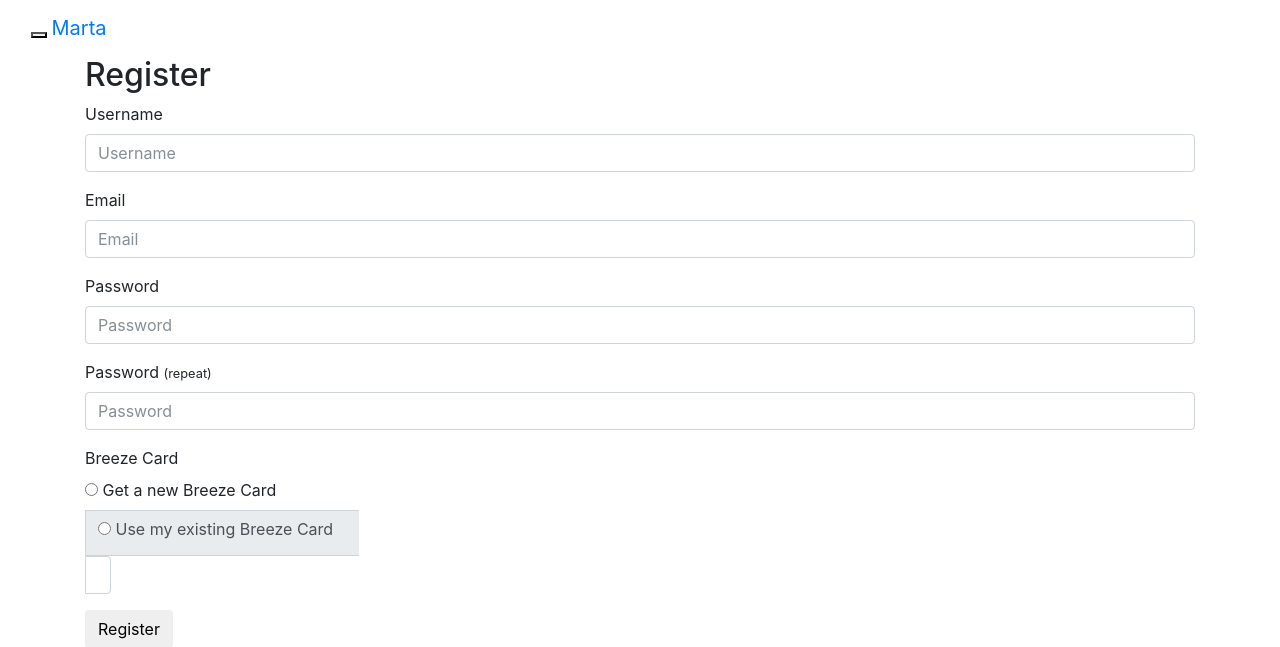
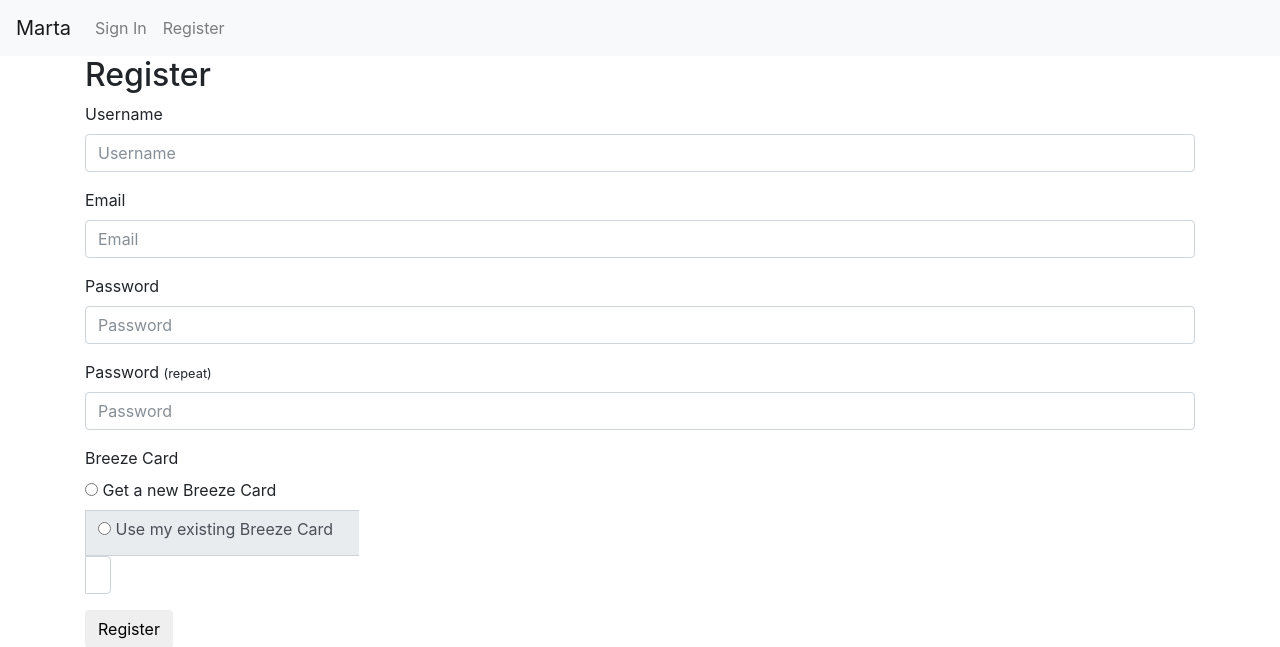
Before and after one commit to Piejak/cs4400_project, a Flask app: page /register in a window 1280 px wide. Shown: the top 647 px of the page. Run offline with Flask 2, Linux system fonts and the light colour scheme; some libraries are stand-ins or nearby versions.

Commit message:
Implements the layout and functionality for the trip history page for the user

```diff
--- a/app.py
+++ b/app.py
@@ -1,7 +1,7 @@
 import pymysql
 import hashlib
 import random
-from flask import Flask, render_template, g, request, flash, session, redirect, url_for
+from flask import Flask, render_template, g, request, flash, session, redirect, url_for, abort
 
 SECRET_KEY = b'_5#y2L"F4Q8z\n\xec]/'
 app = Flask(__name__)
@@ -47,11 +47,22 @@ def user_manage_cards():
         return redirect(url_for(home))
     return render_template('userManageCards.html', breezeCards=query_db('''select BreezeCardNum, Value from Breezecard where BelongsTo = %s''', session['user_id']))
 
-@app.route('/tripHistory')
-def trip_history():
+@app.route('/tripHistory', methods=['GET', 'POST'])
+def trip_history(startTime=None, endTime=None):
     if g.admin or not g.user:
         return redirect(url_for(home))
-    return render_template('tripHistory.html')
+    if request.method == 'POST':
+        print(request.form['startTime'], ' ', request.form['endTime'])
+        if request.form['startTime'] and request.form['endTime']:
+            #we have both start and end time
+            return render_template('tripHistory.html', trips=query_db('''select * from Trip where (BreezecardNum in (select BreezecardNum from Breezecard where BelongsTo = %s)) AND (StartTime < %s) AND (StartTime > %s);''', [session['user_id'], request.form['endTime'], request.form['startTime']]))
+        elif request.form['startTime']:
+            #we just have start time
+            return render_template('tripHistory.html', trips=query_db('''select * from Trip where (BreezecardNum in (select BreezecardNum from Breezecard where BelongsTo = %s)) AND (StartTime > %s);''', [session['user_id'], request.form['startTime']]))
+        elif request.form['endTime']:
+            #we just have end time
+            return render_template('tripHistory.html', trips=query_db('''select * from Trip where (BreezecardNum in (select BreezecardNum from Breezecard where BelongsTo = %s)) AND (StartTime < %s);''', [session['user_id'], request.form['endTime']]))
+    return render_template('tripHistory.html', trips=query_db('''select * from Trip where BreezecardNum in (select BreezecardNum from Breezecard where BelongsTo = %s)''', session['user_id']))
 
 @app.route("/suspendedCards")
 def suspended_cards():
--- a/templates/layout.html
+++ b/templates/layout.html
@@ -7,56 +7,51 @@
     crossorigin="anonymous"></script>
 <script src="https://maxcdn.bootstrapcdn.com/bootstrap/4.0.0-beta.2/js/bootstrap.min.js" integrity="sha384-alpBpkh1PFOepccYVYDB4do5UnbKysX5WZXm3XxPqe5iKTfUKjNkCk9SaVuEZflJ"
     crossorigin="anonymous"></script>
-<nav class="navbar navbar-default">
-    <div class="container-fluid">
-        <div class="navbar-header">
-            <button type="button" class="navbar-toggle collapsed" data-toggle="collapse" data-target="#bs-example-navbar-collapse-1"
-                aria-expanded="false">
-                <span class="sr-only">Toggle navigation</span>
-                <span class="icon-bar"></span>
-                <span class="icon-bar"></span>
-                <span class="icon-bar"></span>
+
+<nav class="navbar navbar-expand-lg navbar-light bg-light">
+    <a class="navbar-brand" href="#">Marta</a>
+    <button class="navbar-toggler" type="button" data-toggle="collapse" data-target="#navbarSupportedContent" aria-controls="navbarSupportedContent"
+        aria-expanded="false" aria-label="Toggle navigation">
+        <span class="navbar-toggler-icon"></span>
     </button>
-            <a class="navbar-brand" href="{{ url_for('home') }}">Marta</a>
-        </div>
-        <div class="collapse navbar-collapse" id="bs-example-navbar-collapse-1">
-            <ul class="nav navbar-nav">
+
+    <div class="collapse navbar-collapse" id="navbarSupportedContent">
+        <ul class="navbar-nav mr-auto">
             {% if g.admin %}
-                <li>
-                    <a href="{{ url_for('station_management') }}">Station Management</a>
+            <li class="nav-item">
+                <a href="{{ url_for('station_management') }}" class="nav-link">Station Management</a>
             </li>
-                <li>
-                    <a href="{{ url_for('suspended_cards') }}">Suspended Cards</a>
+            <li class="nav-item">
+                <a href="{{ url_for('suspended_cards') }}" class="nav-link">Suspended Cards</a>
             </li>
-                <li>
-                    <a href="{{ url_for('card_management') }}">Breeze Card Management</a>
+            <li class="nav-item">
+                <a href="{{ url_for('card_management') }}" class="nav-link">Breeze Card Management</a>
             </li>
-                <li>
-                    <a href="{{ url_for('flow_report') }}">Passenger Flow Report</a>
+            <li class="nav-item">
+                <a href="{{ url_for('flow_report') }}" class="nav-link">Passenger Flow Report</a>
             </li>
-                <li>
-                    <a href="{{ url_for('logout') }}">Sign Out {{ g.user[0] }}</a>
+            <li class="nav-item">
+                <a href="{{ url_for('logout') }}" class="nav-link">Sign Out {{ g.user[0] }}</a>
             </li>
             {% elif g.user %}
-                <li>
-                    <a href="{{ url_for('user_manage_cards') }}">Manage Cards</a>
+            <li class="nav-item">
+                <a href="{{ url_for('user_manage_cards') }}" class="nav-link">Manage Cards</a>
             </li>
-                <li>
-                    <a href="{{ url_for('trip_history') }}">Trip History</a>
+            <li class="nav-item">
+                <a href="{{ url_for('trip_history') }}" class="nav-link">Trip History</a>
             </li>
-                <li>
-                    <a href="{{ url_for('logout') }}">Sign Out {{ g.user[0] }}</a>
+            <li class="nav-item">
+                <a href="{{ url_for('logout') }}" class="nav-link">Sign Out {{ g.user[0] }}</a>
             </li>
             {% else %}
-                <li>
-                    <a href="{{ url_for('login') }}">Sign In</a>
+            <li class="nav-item">
+                <a href="{{ url_for('login') }}" class="nav-link">Sign In</a>
             </li>
-                <li>
-                    <a href="{{ url_for('register') }}">Register</a>
+            <li class="nav-item">
+                <a href="{{ url_for('register') }}" class="nav-link">Register</a>
             </li>
             {% endif %}
         </ul>
-        </div>
     </div>
 </nav>
 
```
Also changed, not shown: templates/tripHistory.html (+37 -9 lines). Lines whose indentation alone changed are shown as unchanged.
